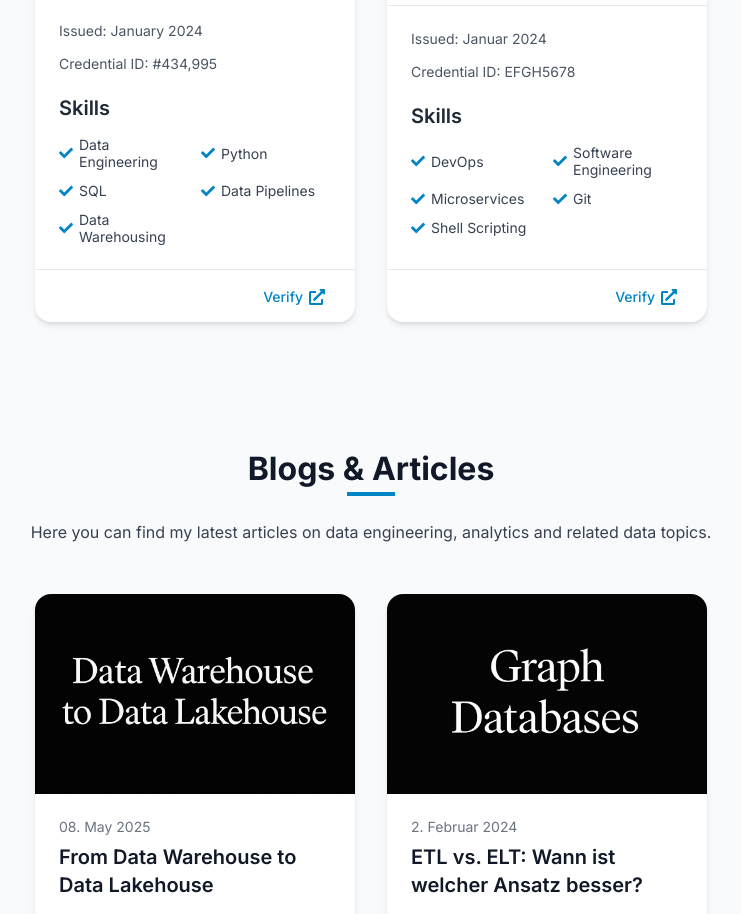
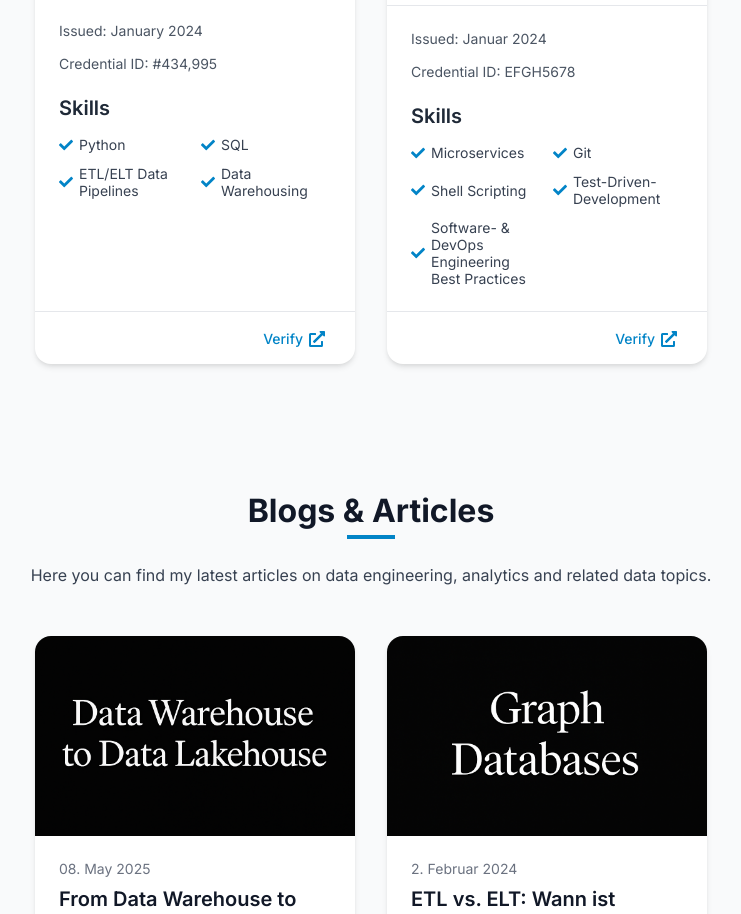
Before and after one commit to danielg-gerlach/portfolio_frontend, a React (Vite) app: page / in a window 1280 px wide. Shown: the part 2600-3514 px from the top of the page, without its empty margins (269-1010 px from the left). Built offline with nearby package versions, Linux system fonts and the light colour scheme.

Commit message:
updated skills and index

```diff
--- a/index.html
+++ b/index.html
@@ -5,7 +5,7 @@
     <link rel="icon" type="image/png" href="/favicon_dg.png" />
     <meta name="viewport" content="width=device-width, initial-scale=1.0" />
     <meta name="description" content="Portfolio website for a Data Engineering Master Student">
-    <title>Data Engineering Portfolio</title>
+    <title>Daniel Gerlach Data Portfolio</title>
   </head>
   <body>
     <div id="root"></div>
--- a/src/components/Certifications/Certifications.jsx
+++ b/src/components/Certifications/Certifications.jsx
@@ -16,7 +16,7 @@ function Certifications() {
       expiryDate: null, // Doppeltes Feld entfernt
       credentialId: "#434,995",
       verificationUrl: "https://www.datacamp.com/completed/statement-of-accomplishment/track/65dd19f5f70bdb960136a32de88b0817694909dc",
-      skills: ["Data Engineering", "Python", "SQL", "Data Pipelines", "Data Warehousing"],
+      skills: ["Python", "SQL", "ETL/ELT Data Pipelines", "Data Warehousing"],
       logo: DataCampImage
     },
     {
@@ -27,7 +27,7 @@ function Certifications() {
       expiryDate: null,
       credentialId: "EFGH5678",
       verificationUrl: "https://coursera.org/share/6aa1d04db46bc341e8106735ac5bed65",
-      skills: ["DevOps", "Software Engineering", "Microservices", "Git", "Shell Scripting"],
+      skills: ["Microservices", "Git", "Shell Scripting", "Test-Driven-Development", "Software- & DevOps Engineering Best Practices"],
       logo: CourseraImage
     }
     // Drittes Zertifikat auskommentiert oder entfernt für dein Szenario mit nur 2 Zertifikaten
```
